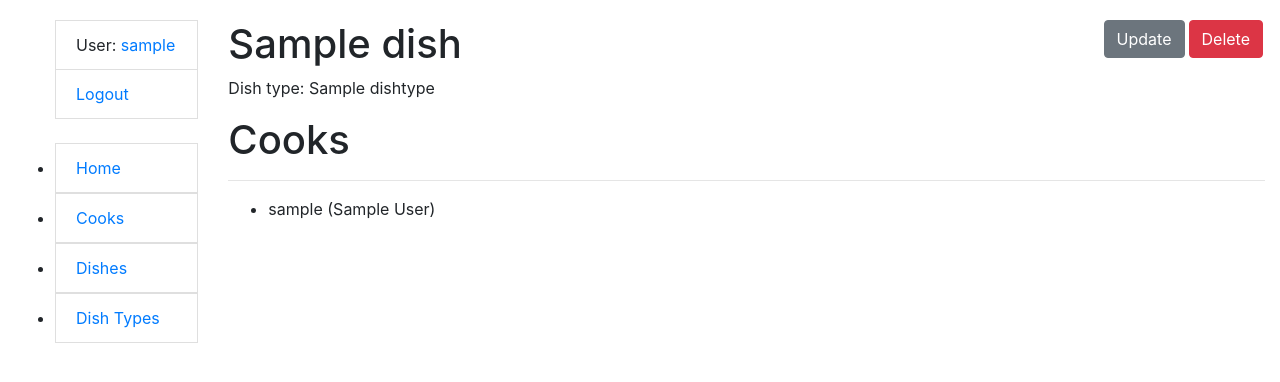
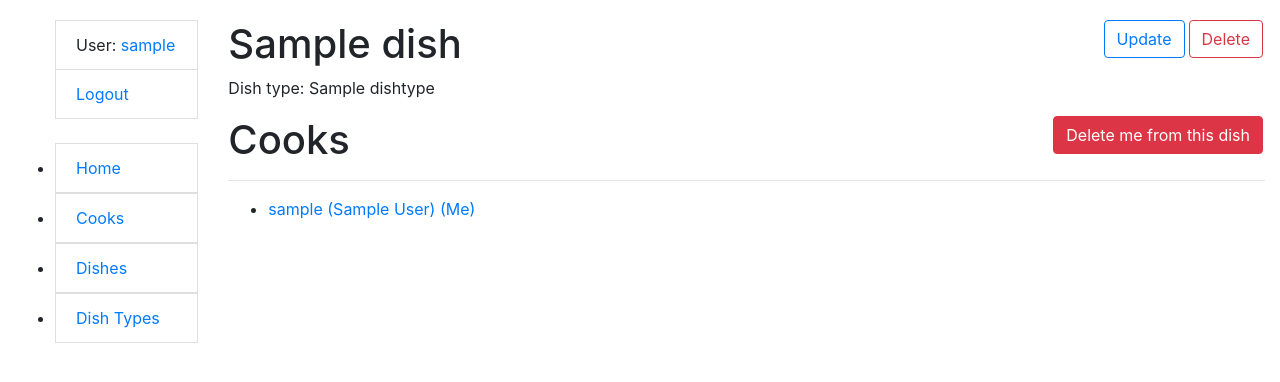
Before and after one commit to Anatolii-Poznyak/this_is_kitchen, a Django app: page /dishes/1/ in a window 1280 px wide. Shown: the top 382 px of the page. Run offline with Django 4.2, Linux system fonts and the light colour scheme; a user stored in the database is signed in; tables that the repository leaves empty hold one stand-in row (values such as "Sample post").

Commit message:
Add toogle assign in dish_list + complete dish templates

```diff
--- a/templates/kitchen/dish_detail.html
+++ b/templates/kitchen/dish_detail.html
@@ -3,20 +3,31 @@
 {% block content %}
   <h1>
     {{ dish.name }}
-    <a href="{% url 'kitchen:dish-delete' pk=dish.id %}" class="btn btn-danger link-to-page">
+    <a href="{% url 'kitchen:dish-delete' pk=dish.id %}" class="btn btn-outline-danger link-to-page">
       Delete
     </a>
 
-    <a href="{% url 'kitchen:dish-update' pk=dish.id %}" class="btn btn-secondary link-to-page">
+    <a href="{% url 'kitchen:dish-update' pk=dish.id %}" class="btn btn-outline-primary link-to-page">
       Update
     </a>
   </h1>
   <p>Dish type: {{ dish.dish_type.name }}</p>
-  <h1>Cooks</h1>
+  <h1>
+    Cooks
+    {% if dish in user.dishes.all %}
+      <a href="{% url 'kitchen:toggle-dish-assign' pk=dish.id %}" class="btn btn-danger link-to-page">
+        Delete me from this dish
+      </a>
+    {% else %}
+      <a href="{% url 'kitchen:toggle-dish-assign' pk=dish.id %}" class="btn btn-success link-to-page">
+        Assign me to this dish
+      </a>
+    {% endif %}
+  </h1>
   <hr>
   <ul>
     {% for cook in dish.cooks.all %}
-      <li>{{ cook.username }} ({{ cook.first_name }} {{ cook.last_name }})</li>
+     <li><a href="{% url 'kitchen:cook-detail' pk=cook.id %}">{{ cook.username }} ({{ cook.first_name }} {{ cook.last_name }}){% if user == cook %} (Me){% endif %}</a></li>
     {% endfor %}
   </ul>
 {% endblock %}
--- a/templates/kitchen/dish_form.html
+++ b/templates/kitchen/dish_form.html
@@ -8,6 +8,6 @@
     {% csrf_token %}
     {{ form|crispy}}
 
-    <input type="submit" value="Submit" class="btn btn-primary">
+    <input type="submit" value="{{ object|yesno:"Update,Create" }}" class="btn btn-primary">
   </form>
 {% endblock %}
```
Also changed, not shown: README.md, templates/kitchen/dish_confirm_delete.html (line endings or trailing spaces).
